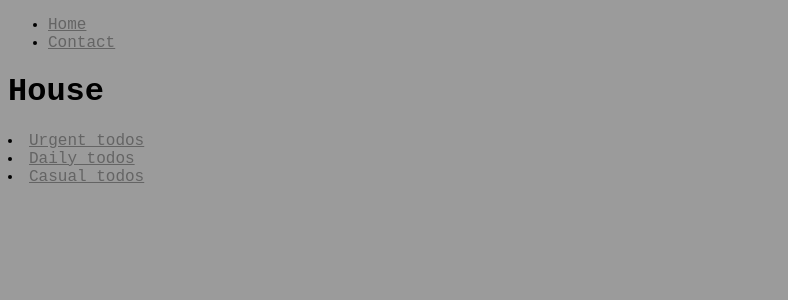
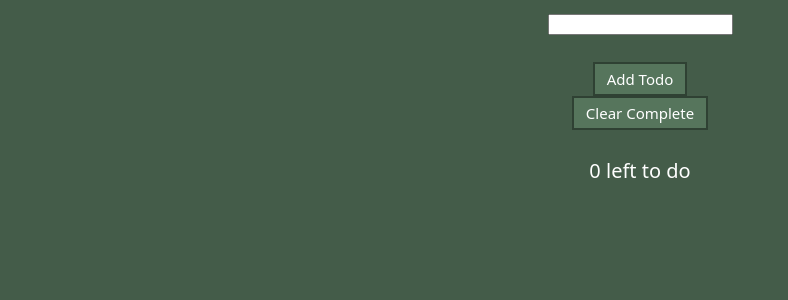
Before and after one commit to ivadm-co/ivatodo, a React (Create React App) app: page / in a window 1280 px wide. Shown: the top 300 px of the page, without its empty margins (0-788 px from the left). Built offline with nearby package versions, Linux system fonts and the light colour scheme.

Commit message:
deleted a bunch of stuff, copied code

```diff
--- /dev/null
+++ b/src/App.js
@@ -0,0 +1,53 @@
+import React, { useState, useRef, useEffect } from 'react';
+import TodoList from './TodoList'
+import { v4 as uuidv4 } from 'uuid';
+import './total.css';
+
+const LOCAL_STORAGE_KEY = 'todoApp.todos'
+
+function App() {
+  const [todos, setTodos] = useState([])
+  const todoNameRef = useRef()
+
+  useEffect(() => {
+    const storedTodos = JSON.parse(localStorage.getItem(LOCAL_STORAGE_KEY))
+    if (storedTodos) setTodos(storedTodos)
+  }, [])
+
+  useEffect(() => {
+    localStorage.setItem(LOCAL_STORAGE_KEY, JSON.stringify(todos))
+  }, [todos])
+
+  function toggleTodo(id) {
+    const newTodos = [...todos]
+    const todo = newTodos.find(todo => todo.id === id)
+    todo.complete = !todo.complete
+    setTodos(newTodos)
+  }
+
+  function handleAddTodo(e) {
+    const name = todoNameRef.current.value
+    if (name === '') return
+    setTodos(prevTodos => {
+      return [...prevTodos, { id: uuidv4(), name: name, complete: false}]
+    })
+    todoNameRef.current.value = null
+  }
+
+  function handleClearTodos() {
+    const newTodos = todos.filter(todo => !todo.complete)
+    setTodos(newTodos)
+  }
+
+  return (
+    <>
+      <TodoList todos={todos} toggleTodo={toggleTodo} />
+      <input ref={todoNameRef} type="text" /><br /><br />
+      <button onClick={handleAddTodo}>Add Todo</button><br />
+      <button onClick={handleClearTodos}>Clear Complete</button><br/><br/>
+      <div>{todos.filter(todo => !todo.complete).length} left to do</div>
+    </>
+  )
+}
+
+export default App;
--- a/src/Todo.js
+++ b/src/Todo.js
@@ -1,9 +1,16 @@
-function Todo() {
-    return (
-      <div className="App">
-        <h2>Todo</h2>
-      </div>
-    );
+import React from 'react'
+
+export default function Todo({ todo, toggleTodo }) {
+  function handleTodoClick() {
+    toggleTodo(todo.id)
   }
 
-  export default Todo;
+  return (
+    <div>
+      <label>
+        <input type="checkbox" checked={todo.complete} onChange={handleTodoClick} />
+        {todo.name}
+      </label>
+    </div>
+  )
+}
--- a/src/TodoList.js
+++ b/src/TodoList.js
@@ -1,33 +1,10 @@
-import ReactDOM from "react-dom/client";
-import { BrowserRouter, Routes, Route } from "react-router-dom";
-import Layout from "./pages/Layout";
-import Home from "./pages/Home";
-import Contact from "./pages/Contact";
-import NoPage from "./pages/NoPage";
-import Urgent from "./pages/lists/Urgent";
-import Daily from "./pages/lists/Daily"
-import Casual from "./pages/lists/Casual"
-import total from "./total.css"
+import React from 'react'
+import Todo from './Todo'
 
-
-function TodoList() {
+export default function TodoList({ todos, toggleTodo }) {
   return (
-    <BrowserRouter>
-      <Routes>
-        <Route path="/" element={<Layout />}>
-          <Route index element={<Home />} />
-          <Route path="contact" element={<Contact />} />
-          <Route path="*" element={<NoPage />} />
-          <Route path="urgent" element={<Urgent />} />
-          <Route path="daily" element={<Daily />} />
-          <Route path="casual" element={<Casual />} />
-        </Route>
-      </Routes>
-    </BrowserRouter>
-  );
-
+    todos.map(todo => {
+      return <Todo key={todo.id} toggleTodo={toggleTodo} todo={todo} />
+    })
+  )
 }
-const root = ReactDOM.createRoot(document.getElementById('root'));
-export default TodoList;
-
-//<Route path="pathName" element={<funcName />} />
--- a/src/index.js
+++ b/src/index.js
@@ -1,11 +1,5 @@
 import React from 'react';
-import ReactDOM from 'react-dom/client';
-import TodoList from './TodoList';
-import Todo from './Todo';
+import ReactDOM from 'react-dom';
+import App from './App';
 
-const root = ReactDOM.createRoot(document.getElementById('root'));
-root.render(
-  <React.StrictMode>
-    <TodoList />
-  </React.StrictMode>
-);
+ReactDOM.render(<App />, document.getElementById('root'));
--- a/src/pages/Contact.js
+++ /dev/null
@@ -1,5 +0,0 @@
-const Contact = () => {
-    return <h1>Do hesitate to contact us</h1>;
-  };
-
-  export default Contact;
--- a/src/pages/Home.js
+++ /dev/null
@@ -1,18 +0,0 @@
-import {Link} from "react-router-dom";
-
-
-const Home = () => {
-    return(
-      <>
-      <h1>House</h1>
-      <li>
-        <Link to="/urgent">Urgent todos</Link>
-       <li><Link to="/daily">Daily todos</Link></li>
-        <li><Link to="/casual">Casual todos</Link></li>
-      </li>
-
-      </>
-    )
-  };
-
-  export default Home;
--- a/src/pages/Layout.js
+++ /dev/null
@@ -1,22 +0,0 @@
-import { Outlet, Link } from "react-router-dom";
-
-const Layout = () => {
-  return (
-    <>
-      <nav>
-        <ul>
-          <li>
-            <Link to="/">Home</Link>
-          </li>
-          <li>
-            <Link to="/contact">Contact</Link>
-          </li>
-        </ul>
-      </nav>
-
-      <Outlet />
-    </>
-  )
-};
-
-export default Layout;
--- a/src/pages/NoPage.js
+++ /dev/null
@@ -1,5 +0,0 @@
-const NoPage = () => {
-    return <h1>404</h1>;
-  };
-
-  export default NoPage;
--- a/src/pages/lists/Casual.js
+++ /dev/null
@@ -1,5 +0,0 @@
-const Casual = () => {
-    return <h1>Casual todos:</h1>;
-  };
-
-  export default Casual;
--- a/src/pages/lists/Daily.js
+++ /dev/null
@@ -1,5 +0,0 @@
-const Daily = () => {
-    return <h1>Daily todos:</h1>;
-  };
-
-  export default Daily;
--- a/src/pages/lists/Urgent.js
+++ /dev/null
@@ -1,5 +0,0 @@
-const Urgent = () => {
-    return <h1>Urgent todos:</h1>;
-  };
-
-  export default Urgent;
--- a/src/total.css
+++ b/src/total.css
@@ -1,12 +1,23 @@
 body {
-    background-color: #9b9b9b;
-    font-family:'Courier New', Courier, monospace
+    background-color: rgb(68, 92, 73);
+    color: rgb(255, 255, 255);
+    font-family: system-ui;
+    font-size: 20px;
+    text-align: center;
   }
 
-a:link {
-    color: rgb(100, 100, 100);
+button {
+    transition-duration: 0.4s;
+    background-color: rgb(86, 117, 92);
+    border: 2px solid rgb(47, 65, 51);
+    font-size: 15px;
+    color: white;
+    padding: 5px 12px;
+    text-align: center;
+    font-family: system-ui;
   }
 
-a:visited {
-    color: rgb(80, 80, 80);
+button:hover {
+    background-color: rgb(47, 65, 51);
+    color: white;
   }
```
